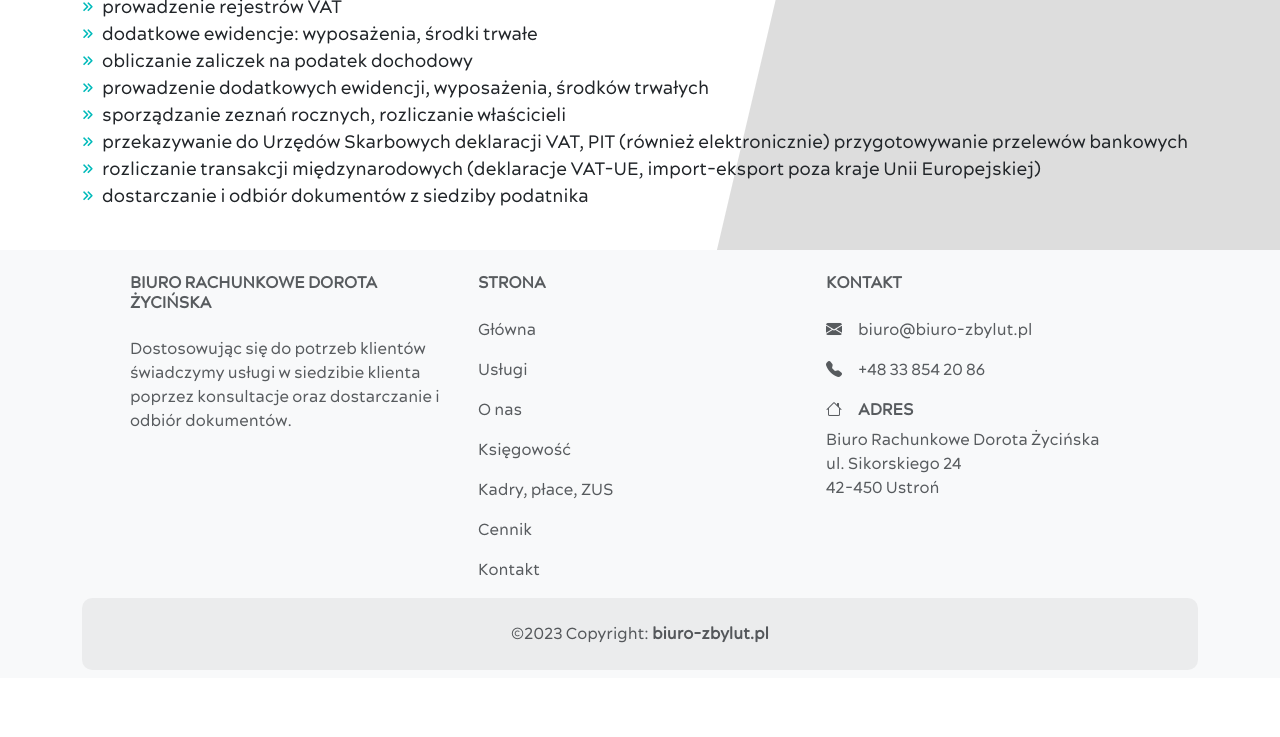
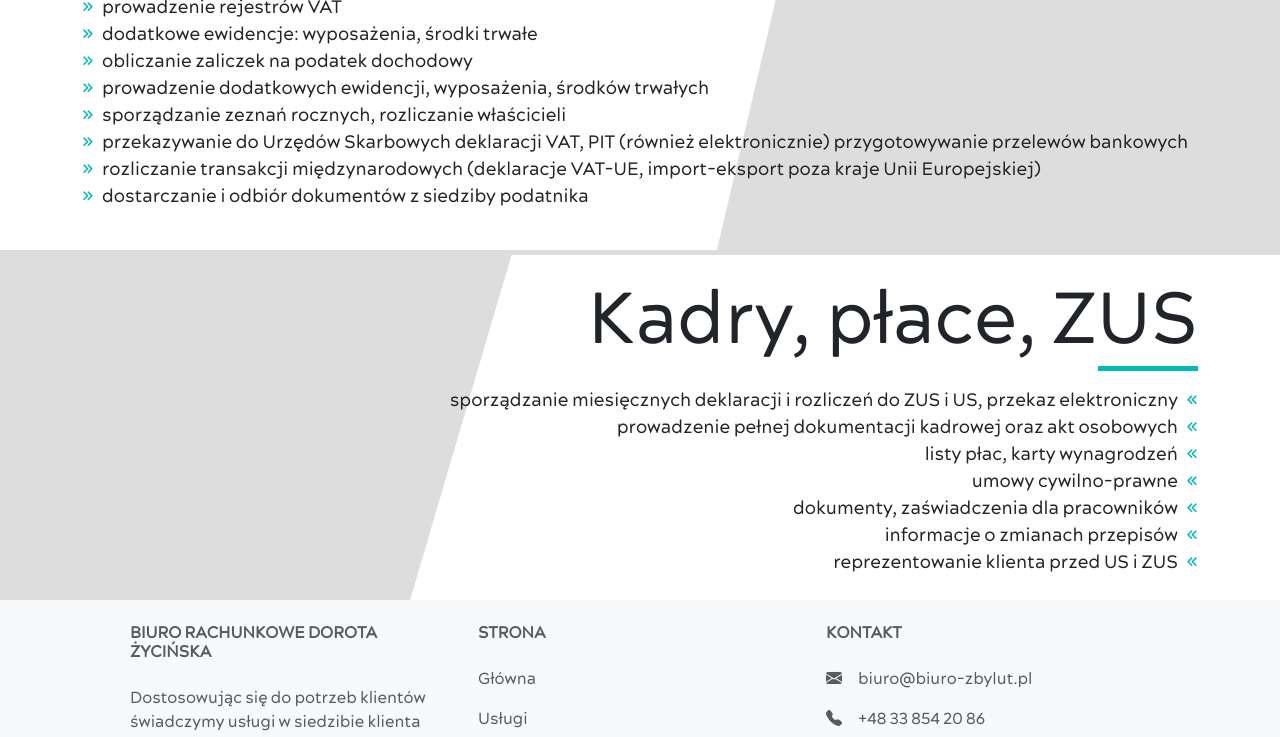
Before and after one commit to luiqiana/biuro-zbylut, a React (Create React App) app in the folder client/: page / in a window 1280 px wide. Shown: the part 2381-3118 px from the top of the page. Before the commit the page ends 3059 px from the top, so only its background shows below. Built offline with nearby package versions, Linux system fonts and the light colour scheme.

Commit message:
Added other section

```diff
--- a/client/src/components/Index.js
+++ b/client/src/components/Index.js
@@ -4,6 +4,7 @@ import Main from "./index/Main";
 import Services from "./index/Services";
 import About from "./index/About";
 import Accountancy from "./index/Accountancy";
+import Other from "./index/Other";
 
 class Index extends Component {
 	render() {
@@ -13,6 +14,7 @@ class Index extends Component {
 				<Services />
 				<About />
 				<Accountancy />
+				<Other />
 			</>
 		);
 	}
--- a/client/src/components/index/Accountancy.js
+++ b/client/src/components/index/Accountancy.js
@@ -5,7 +5,7 @@ import Container from "react-bootstrap/Container";
 class Accountancy extends Component {
 	render() {
 		return(
-			<section id="accountancy" className="p-4">
+			<section id="accountancy" className="py-4">
 				<Container>
 					<div className="header-container">
 						<h1>Księgowość</h1>
--- /dev/null
+++ b/client/src/components/index/Other.js
@@ -0,0 +1,29 @@
+import React, {Component} from	"react";
+
+import Container from "react-bootstrap/Container";
+
+class Other extends Component {
+	render() {
+		return(
+			<section id="other" className="pt-4 pb-2">
+				<Container>
+					<div className="header-container">
+						<h1>Kadry, płace, ZUS</h1>
+						<div className="divider" />
+					</div>
+					<ul className="text-container mt-3">
+						<li>sporządzanie miesięcznych deklaracji i rozliczeń do ZUS i US, przekaz elektroniczny</li>
+						<li>prowadzenie pełnej dokumentacji kadrowej oraz akt osobowych</li>
+						<li>listy płac, karty wynagrodzeń</li>
+						<li>umowy cywilno-prawne</li>
+						<li>dokumenty, zaświadczenia dla pracowników</li>
+						<li>informacje o zmianach przepisów</li>
+						<li>reprezentowanie klienta przed US i ZUS</li>
+					</ul>
+				</Container>
+			</section>
+		);
+	}
+}
+
+export default Other;
--- a/client/src/styles/scss/style.scss
+++ b/client/src/styles/scss/style.scss
@@ -453,6 +453,7 @@ section#accountancy {
 	scroll-margin-top: 70px;
 	background-color: #dddddd;
 	z-index: 0;
+	border-bottom: 5px solid #dddddd;
 
 	@media(min-width: 768px) {
 		&::before {
@@ -555,3 +556,112 @@ section#accountancy {
 		}
 	}
 }
+
+// Other
+section#other {
+	width: 100%;
+	position: relative;
+	scroll-margin-top: 70px;
+	z-index: 0;
+
+	@media(min-width: 768px) {
+		&::before {
+			content: '';
+			position: absolute;
+			top: -2px;
+			left: 0;
+			bottom: -2px;
+			width: 40%;
+			background-color: #dddddd;
+			clip-path: polygon(0 0, 100% 0, 80% 100%, 0 100%);
+			z-index: -1
+		}
+	}
+
+	div.header-container {
+		@media(max-width: 991px) {
+			text-align: left;
+		}
+
+		@media(min-width: 992px) {
+			text-align: right;
+		}
+
+		h1 {
+			margin-bottom: 0;
+
+			@media(min-width: 800px) {
+				font-size: 72px;
+			}
+
+			@media(min-width: 601px) and (max-width: 799px){
+				font-size: 52px;
+			}
+
+			@media(min-width: 351px) and (max-width: 600px) {
+				font-size: 36px;
+			}
+
+			@media(max-width: 350px) {
+				font-size: 28px;
+			}
+		}
+
+		div.divider {
+			width: 100px;
+			height: 5px;
+			background-color: #00baba;
+
+			@media(min-width: 992px) {
+				margin-left: auto;
+			}
+
+			@media(max-width: 991px) {
+				margin-right: auto;
+			}
+		}
+	}
+
+	ul.text-container {
+		padding-inline-start: 0;
+		padding-inline-end: 0;
+
+		li {
+			list-style-type: none;
+			position: relative;
+			font-size: 18px;
+
+			&::after {
+				top: 0;
+				position: absolute;
+				color: #00baba;
+			}
+		}
+
+		@media(max-width: 991px) {
+			text-align: left;
+
+			li {
+				padding-left: 20px;
+
+				&::after {
+					content: '»';
+					left: 0;
+				}
+			}
+		}
+
+		@media(min-width: 992px) {
+			text-align: right;
+
+			li {
+				padding-right: 20px;
+
+				&::after {
+					content: '«';
+					right: 0;
+				}
+			}
+		}
+	}
+}
```
Also changed, not shown: client/src/styles/css/style.css, 1 other file (tests, documents, lock files or other folders).
